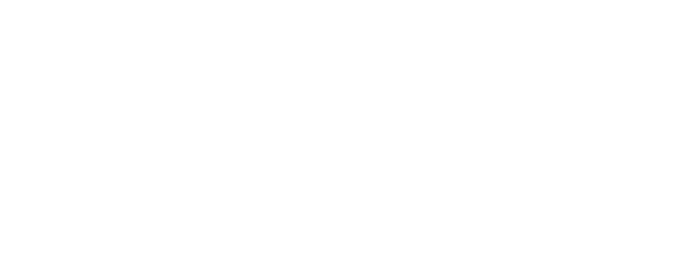
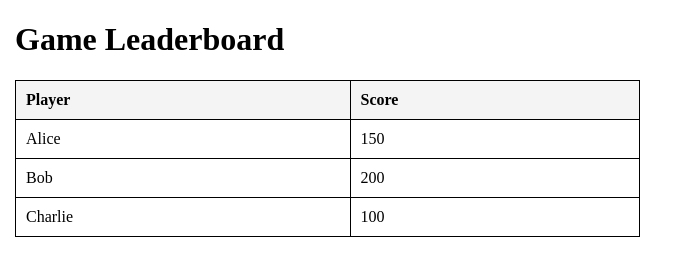
Before and after one commit to notnowJack/WebStackLabs, a plain HTML site: page Dynamic Leaderboard/dynamicLeaderboard.html in a window 1280 px wide. Shown: the whole page, without its empty margins (0-688 px from the left). Drawn offline with Linux system fonts and the light colour scheme.

Commit message:
updated index, wrote html + css file, completed part 1 of js file

```diff
--- a/Dynamic Leaderboard/dynamicLeaderboard.html
+++ b/Dynamic Leaderboard/dynamicLeaderboard.html
@@ -0,0 +1,21 @@
+<!DOCTYPE html>
+<html lang="en">
+    <head>
+        <meta charset="UTF-8">
+        <meta name="viewport" content="width=device-width, initial-scale=1.0">
+        <title>Dynamic Leaderboard</title>
+        <link rel="stylesheet" href="stylesheet.css">
+    </head>
+
+    <body>
+        <h1>Game Leaderboard</h1>
+
+        <table id="leaderboard">
+            <tr>
+                <th>Player</th>
+                <th>Score</th>
+            </tr>
+        </table>
+        <script src="script.js"></script>
+    </body>
+</html>
--- a/Dynamic Leaderboard/script.js
+++ b/Dynamic Leaderboard/script.js
@@ -0,0 +1,20 @@
+const players = [
+    { name: "Alice", score: 150},
+    { name: "Bob", score: 200},
+    { name: "Charlie", score: 100},
+]
+
+function populateLeaderboard(data) {
+    const table = document.getElementById("leaderboard");
+
+    data.forEach(player => {
+        const row = document.createElement("tr");
+        row.innerHTML =
+            `<td>${player.name}</td>
+            <td>${player.score}</td>`;
+
+        table.appendChild(row)
+    });
+}
+
+populateLeaderboard(players);
--- /dev/null
+++ b/Dynamic Leaderboard/stylesheet.css
@@ -0,0 +1,19 @@
+body {
+    margin: 15px;
+}
+
+table {
+    width: 50%;
+    border-collapse: collapse;
+    margin: 20px 0;
+}
+
+th, td {
+    border: 1px solid black;
+    padding: 10px;
+    text-align: left;
+}
+
+th {
+    background-color: #f4f4f4;
+}
--- a/basic-calculator/stylesheet.css
+++ b/basic-calculator/stylesheet.css
@@ -22,7 +22,7 @@ input {
     width: 145px;
 
 }
-
+ q
 #clear {
     margin-left: 100px;
 }
```
Also changed, not shown: index.html (+1 -0 lines).
